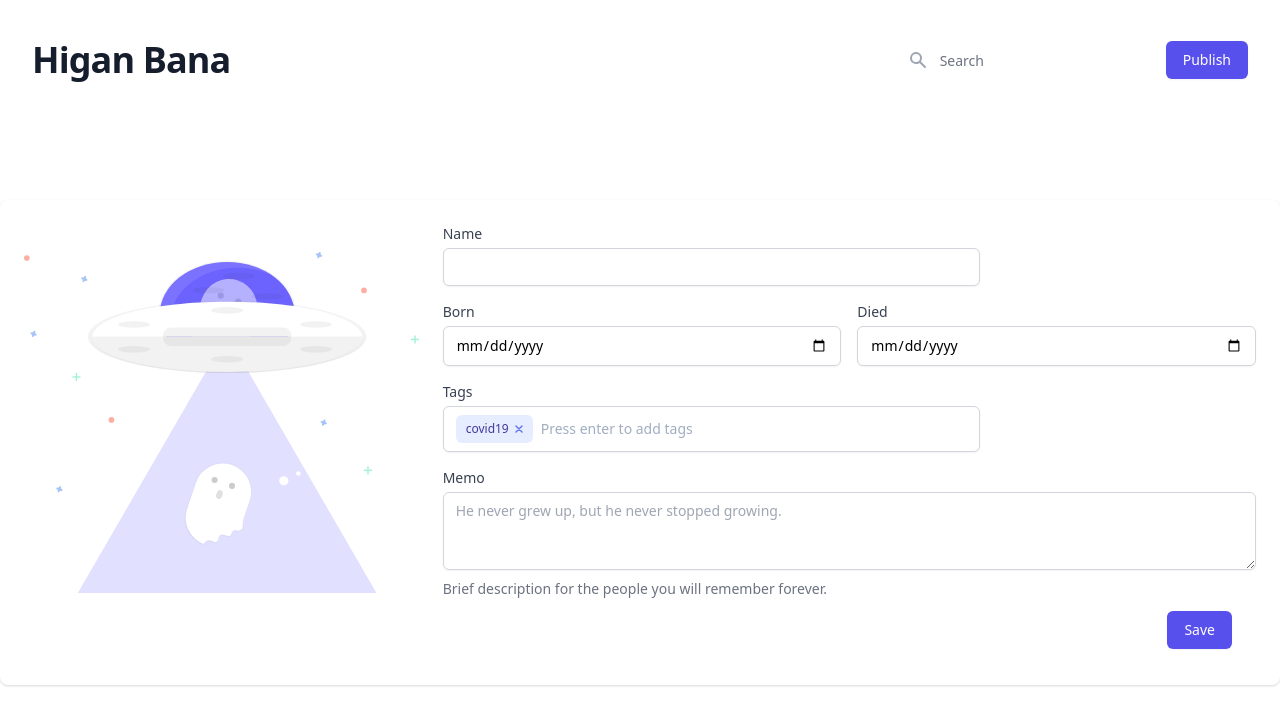
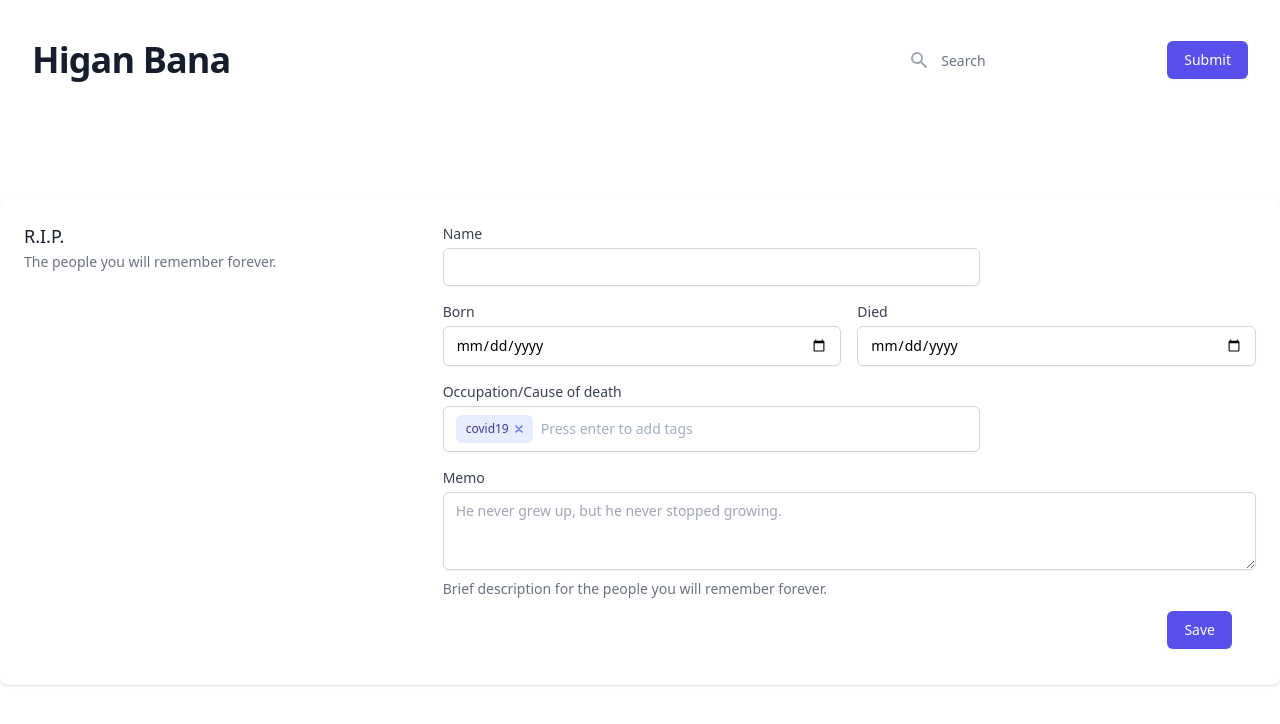
Before and after one commit to daoleno/higan-ui, a React (Create React App) app: page /publish in a window 1280 px wide. Shown: the top 724 px of the page. Built offline with nearby package versions, Linux system fonts and the light colour scheme; the HTML template or start-up script is replaced by a standard one.

Commit message:
Very sorry. Remove disrespectful picture.

```diff
--- a/src/nav.js
+++ b/src/nav.js
@@ -21,7 +21,7 @@ function Nav() {
               type="button"
               className="inline-flex items-center px-4 py-2 border border-transparent text-sm leading-5 font-medium rounded-md text-white bg-indigo-600 hover:bg-indigo-500 focus:outline-none focus:shadow-outline-indigo focus:border-indigo-700 active:bg-indigo-700 transition duration-150 ease-in-out"
             >
-              Publish
+              Submit
             </button>
           </Link>
         </span>
--- a/src/publish.js
+++ b/src/publish.js
@@ -174,11 +174,14 @@ function Publish() {
       <div className="relative max-w-7xl mx-auto mt-15">
         <div className="mt-6 bg-white shadow px-4 py-5 sm:rounded-lg sm:p-6">
           <div className="md:grid md:grid-cols-3 md:gap-6">
-            <img
-              className="transform scale-75 sm:scale-75 md:scale-100 lg:scale-100 lg:mt-7"
-              src="undraw_Taken_if77.svg"
-              alt="R.I.P."
-            />
+            <div className="md:col-span-1">
+              <h3 className="text-lg font-medium leading-6 text-gray-900">
+                R.I.P.
+              </h3>
+              <p className="mt-1 text-sm leading-5 text-gray-500">
+                The people you will remember forever.
+              </p>
+            </div>
 
             <div className="mt-5 md:mt-0 md:col-span-2">
               <form onSubmit={handleSubmit}>
@@ -218,7 +221,7 @@ function Publish() {
 
                   <div className="col-span-6 lg:col-span-4 ">
                     <label className="block text-sm font-medium leading-5 text-gray-700">
-                      Tags
+                      Occupation/Cause of death
                     </label>
                     <TagsInput selectedTags={selectedTags} tags={["covid19"]} />
                   </div>
```
